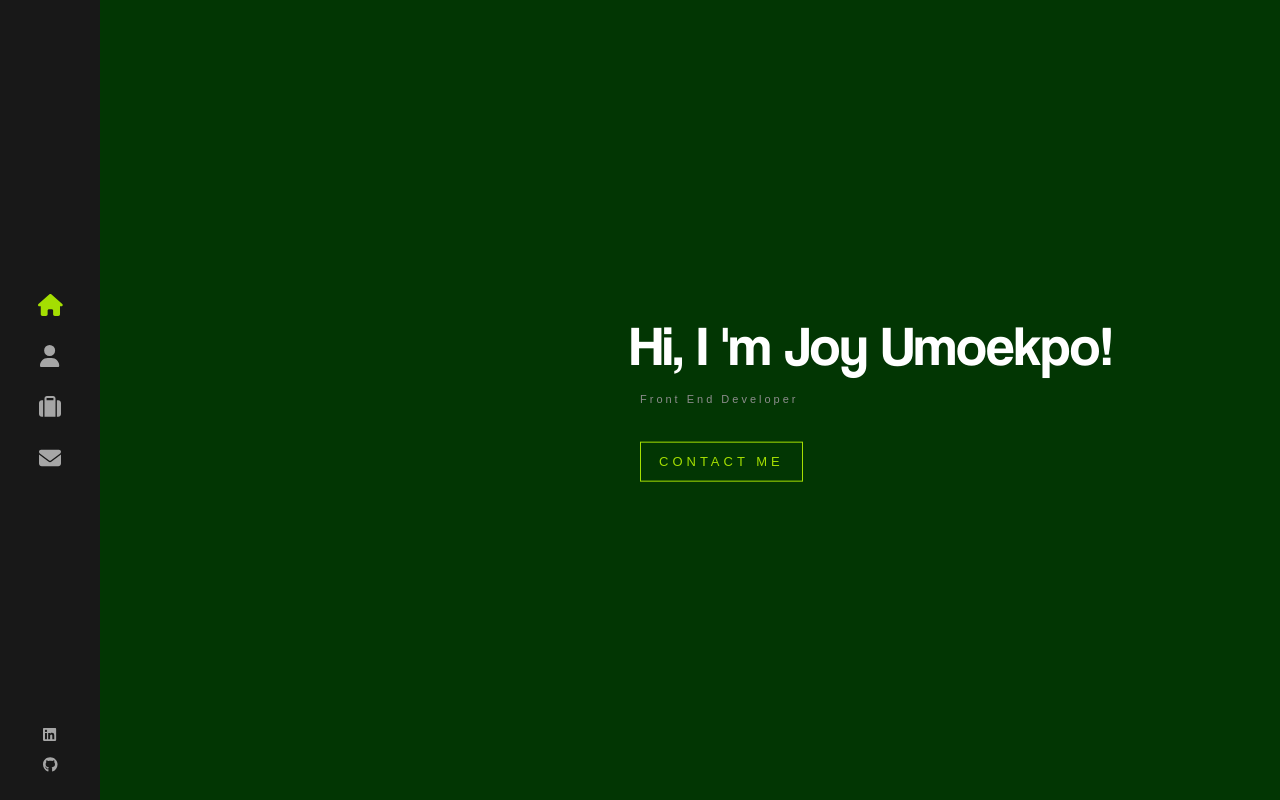
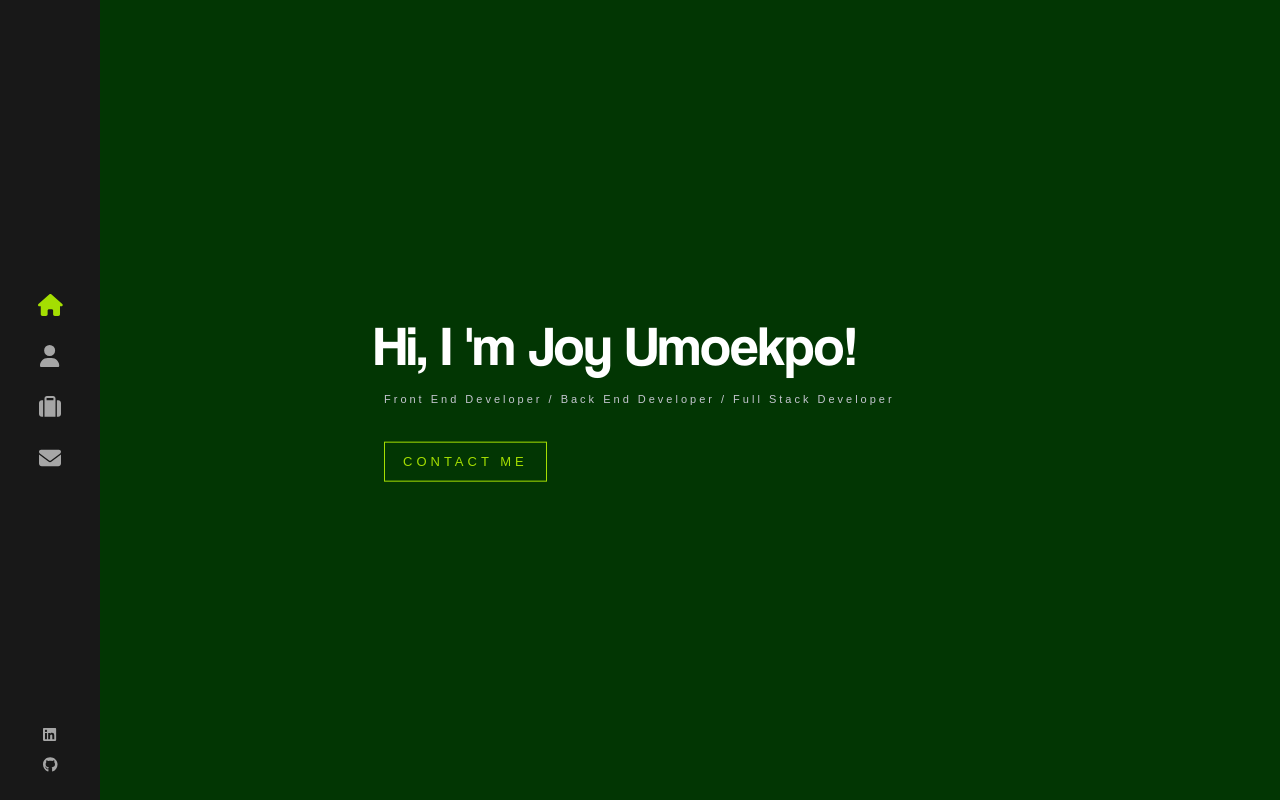
Before and after one commit to JoyUmoekpo/joyumoekpo.github.io, a React (Create React App) app in the folder portfolio/: page / in a window 1280 px wide. Built offline with nearby package versions, Linux system fonts and the light colour scheme.

Commit message:
Changed homepage content

```diff
--- a/portfolio/src/componenets/Home/index.js
+++ b/portfolio/src/componenets/Home/index.js
@@ -8,7 +8,7 @@ const Home = () => {
         <div className = "container home-page">
             <div className = "text-zone">
                 <h1> Hi, I 'm Joy Umoekpo!</h1>
-                <h2> Front End Developer</h2>
+                <h2> Front End Developer / Back End Developer / Full Stack Developer</h2>
                 <Link to = "/contact" className ="flat-button">CONTACT ME</Link>
             </div>
         </div>
--- a/portfolio/src/componenets/Home/index.scss
+++ b/portfolio/src/componenets/Home/index.scss
@@ -1,7 +1,7 @@
 .home-page {
     .text-zone {
         position: absolute;
-        left: 50%;
+        left: 30%;
         top: 50%;
         transform: translateY(-50%);
         width: 40%;
@@ -18,7 +18,7 @@
     }
 
     h2 {
-        color: #8d8d8d;
+        color: #c5c6d0;
         margin-top: 20px;
         font-weight: 400;
         font-size: 11px;
```
